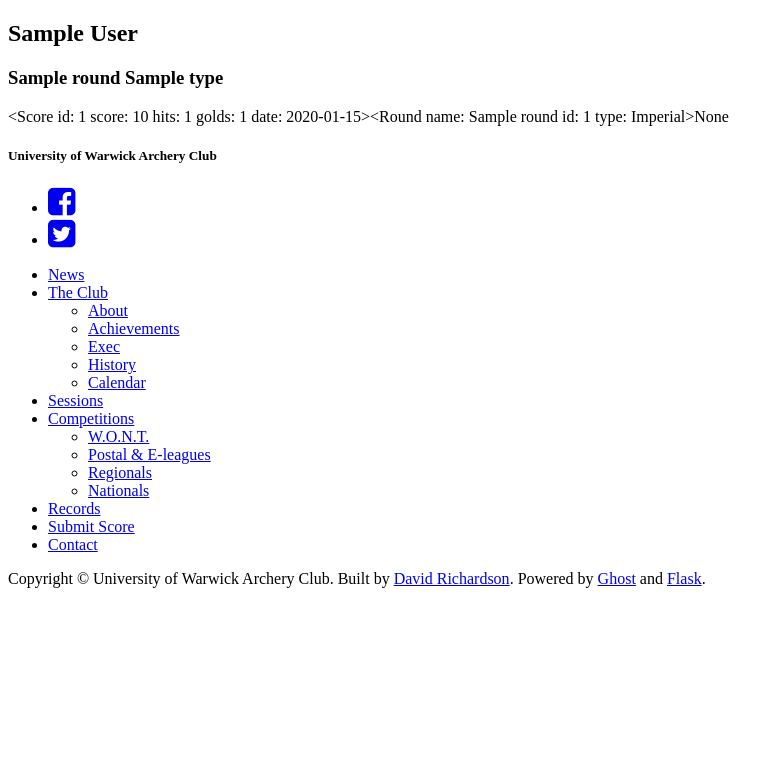
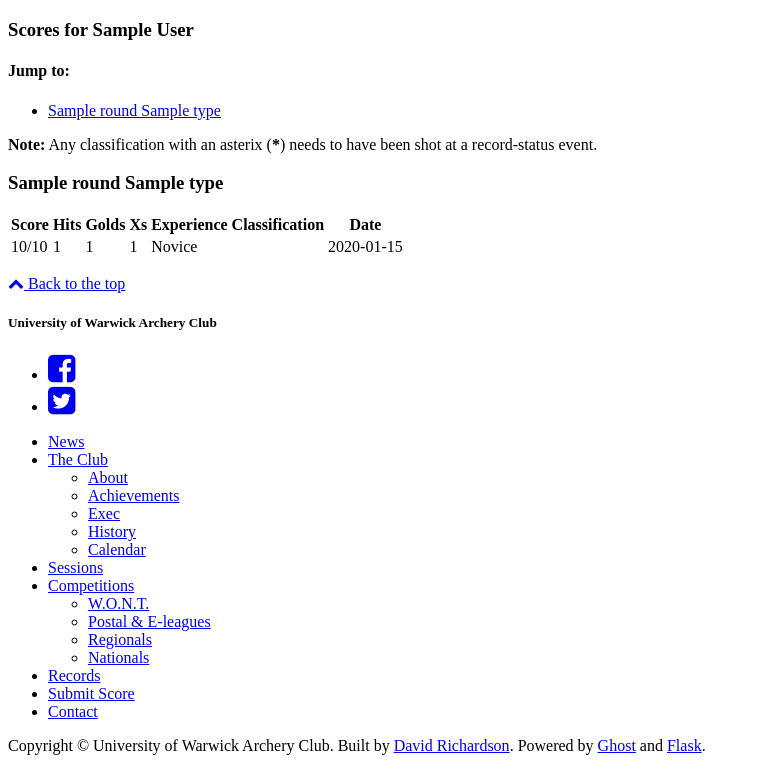
Before and after one commit to WarwickArcheryClub/uwac-records, a Flask app: page /records/archer/1 in a window 1280 px wide. Shown: the part 219-990 px from the top of the page, without its empty margins (0-784 px from the left). Before the commit the page ends 823 px from the top, so only its background shows below. Run offline with Flask 2, Linux system fonts and the light colour scheme; tables that the repository leaves empty hold one stand-in row (Sample ...); some libraries are stand-ins or nearby versions.

Commit message:
Finished basic archer records page

```diff
--- a/app/__init__.py
+++ b/app/__init__.py
@@ -8,6 +8,11 @@ app.config.from_object('config')
 
 # Init database
 db = SQLAlchemy(app)
+
+# Register custom Jinja2 filters
+from app.mod_site.filters import strip_spaces
+
+app.jinja_env.filters['strip_spaces'] = strip_spaces
 
 # Register blueprints
 from app.mod_site.controllers import mod_site as site_module
--- a/app/mod_site/controllers.py
+++ b/app/mod_site/controllers.py
@@ -43,24 +43,32 @@ def search():
 
 
 @mod_site.route('/archer/<int:archer_id>')
-def archer(archer_id):
-    arch = Archers.query.get(archer_id)
-    categories = db.session.query(Scores.round_id.distinct().label('round_id'), Scores.bow_type.label('bow_type'),
-                                  (Rounds.name + ' ' + BowTypes.name).label('div_name')).filter(
-        Scores.archer_id == archer_id).join(Scores.bow).join(Scores.round).all()
-    scores = {}
-    for cat in categories:
-        scores[cat.div_name] = Scores.query.filter(Scores.archer_id == archer_id).filter(
-            Scores.round_id == cat.round_id).filter(Scores.bow_type == cat.bow_type).all()
-        for score in scores[cat.div_name]:
-            classification = Classifications.query.get((score.round_id, score.bow_type, arch.gender))
+def archery_by_id(archer_id):
+    if not db.session.query(db.exists().where(Archers.id == archer_id)).scalar():
+        # TODO: State archer not found or something.
+        return redirect('/404')
+
+    archer = Archers.query.get(archer_id)
+    categories_shot = db.session.query(Scores.round_id.distinct().label('round_id'), Scores.bow_type.label('bow_type'),
+                                       (Rounds.name + ' ' + BowTypes.name).label('div_name')).filter(
+        Scores.archer_id == archer_id).join(Scores.bow).join(Scores.round).order_by('div_name').all()
+    categories = []
+    for cat in categories_shot:
+        category = {
+            'round_id': cat.round_id,
+            'bow_type': cat.bow_type,
+            'div_name': cat.div_name,
+            'scores': Scores.query.filter(Scores.archer_id == archer_id).filter(Scores.round_id == cat.round_id).filter(
+                Scores.bow_type == cat.bow_type).order_by(db.desc(Scores.score)).order_by(
+                db.desc(Scores.num_hits)).order_by(db.desc(Scores.num_golds)).order_by(db.desc(Scores.num_xs)).all(),
+            'max_score': Rounds.query.get(cat.round_id).max_score
+        }
+
+        for score in category['scores']:
+            classification = Classifications.query.get((score.round_id, score.bow_type, archer.gender))
             score.classification = classification.get_class(score.score,
                                                             score.round.r_type) if classification is not None else None
-    # scores = Scores.query.filter(Scores.archer_id == archer_id).join(Scores.round).all()
-    # for score in scores:
-    #     classification = Classifications.query.get((score.round_id, score.bow_type, arch.gender))
-    #     score.classification = classification.get_class(score.score,
-    #                                                     score.round.r_type) if classification is not None else None
-    if not archer:
-        return Response(404)
-    return render_template('site/archer.html', archer=arch, scores=scores)
+
+        categories.append(category)
+        print category
+    return render_template('site/archer.html', archer=archer, categories=categories)
--- /dev/null
+++ b/app/mod_site/filters.py
@@ -0,0 +1,3 @@
+# Basic filter to strip all whitespace from a string
+def strip_spaces(str):
+    return "".join(str.split())
--- a/app/templates/base.html
+++ b/app/templates/base.html
@@ -16,7 +16,7 @@
     {% block extra_css %}{% endblock %}
 </head>
 <body>
-<section class="contain-to-grid sticky">
+<section class="contain-to-grid">
     <nav class="top-bar" data-topbar role="navigation">
         <ul class="title-area">
             <li class="name">
--- a/app/templates/site/archer.html
+++ b/app/templates/site/archer.html
@@ -9,17 +9,53 @@
 {% endblock %}
 
 {% block main_content %}
-    <div class="row">
+    <div id="top" class="row">
         <div class="small-12 columns">
-            <h1>{{ archer.get_name() }}</h1>
+            <section>
+                <h1>Scores for {{ archer.get_name() }}</h1>
+                <h4>Jump to:</h4>
+                <ul>
+                    {% for category in categories %}
+                        <li>
+                            <a href="#{{ category['div_name'] | lower | strip_spaces | urlencode }}">{{ category['div_name'] }}</a>
+                        </li>
+                    {% endfor %}
+                </ul>
+                <p class="bottom-divider pad-bottom px-5"><strong>Note:</strong> Any classification with an asterix (<strong>*</strong>) needs to have been shot at a record-status event.</p>
+            </section>
+            {% for category in categories %}
+                <section>
+                    <h3 id="{{ category['div_name'] | lower | strip_spaces | urlencode }}">{{ category['div_name'] }}</h3>
+                    <table class="responsive full-width">
+                        <thead>
+                        <tr>
+                            <th>Score</th>
+                            <th>Hits</th>
+                            <th>Golds</th>
+                            <th>Xs</th>
+                            <th>Experience</th>
+                            <th>Classification</th>
+                            <th>Date</th>
+                        </tr>
+                        </thead>
+                        <tbody>
+                        {% for score in category['scores'] %}
+                            <tr>
+                                <td>{{ score['score'] }}<span class="fade">/{{ category['max_score'] }}</span></td>
+                                <td>{{ score['num_hits'] }}</td>
+                                <td>{{ score['num_golds'] }}</td>
+                                <td>{{ score['num_xs'] }}</td>
+                                <td>{{ score['category'] }}</td>
+                                <td>{{ score['classification'] if score['classification'] else '' }}</td>
+                                <td>{{ score['date'] }}</td>
+                            </tr>
+                        {% endfor %}
+                        </tbody>
+                    </table>
+                    <p class="text-right"><a href="#top"><i class="fa fa-chevron-up"></i> Back to the top</a></p>
+                </section>
+            {% endfor %}
         </div>
-        {% for category in scores %}
-            <h3>{{ category }}</h3>
-            {% for score in scores[category] %}
-                <p>{{ score }}{{ score.round }}{{ score.classification }}</p>
-            {% endfor %}
-{#            <p>{{ score.__repr__() + ' ' + score.round.__repr__() + ' ' + score.classification.__repr__() }}</p>#}
-        {% endfor %}
     </div>
 {% endblock %}
 
```
